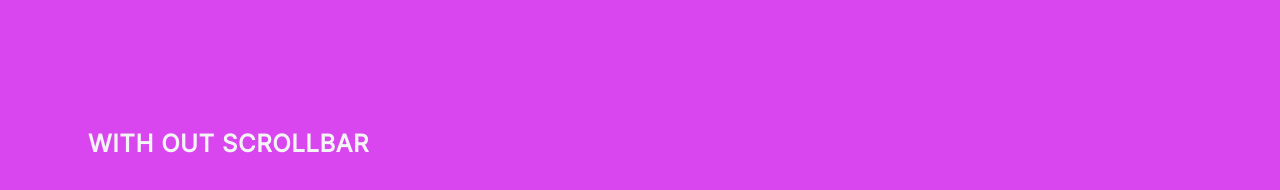
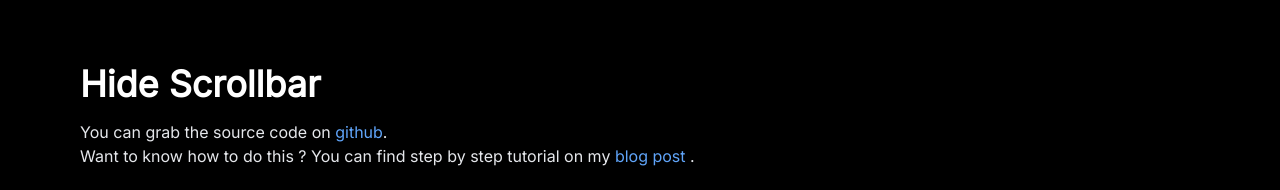
Before and after one commit to bhendi-boi/hide-scrollbar, a React (Vite) app: page / in a window 1280 px wide. Shown: the top 190 px of the page. Built offline with nearby package versions, Linux system fonts and the light colour scheme.

Commit message:
added intro

```diff
--- a/src/App.tsx
+++ b/src/App.tsx
@@ -35,7 +35,39 @@ const images: Image[] = [
 
 function App() {
   return (
-    <main className="min-h-screen px-5 py-16 sm:px-10 md:px-20 bg-fuchsia-500 font-inter">
+    <main className="min-h-screen px-5 py-16 bg-black sm:px-10 md:px-20 font-inter">
+      <section aria-labelledby="hide-scrollbar px-4">
+        <header>
+          <h1
+            id="hide-scrollbar"
+            className="mb-4 text-4xl font-bold text-white"
+          >
+            Hide Scrollbar
+          </h1>
+        </header>
+        <p className="text-gray-200">
+          You can grab the source code on{" "}
+          <a
+            href="https://https://github.com/bhendi-boi/hide-scrollbar"
+            target="_blank"
+            className="text-blue-400 cursor-pointer"
+          >
+            github
+          </a>
+          .
+        </p>
+        <p className="text-gray-200">
+          Want to know how to do this ? You can find step by step tutorial on my{" "}
+          <a
+            href="https://https://github.com/bhendi-boi/hide-scrollbar"
+            target="_blank"
+            className="text-blue-400 cursor-pointer"
+          >
+            blog post
+          </a>{" "}
+          .
+        </p>
+      </section>
       <section aria-labelledby="without-scrollbar" className="pt-16">
         <header>
           <h2
```
